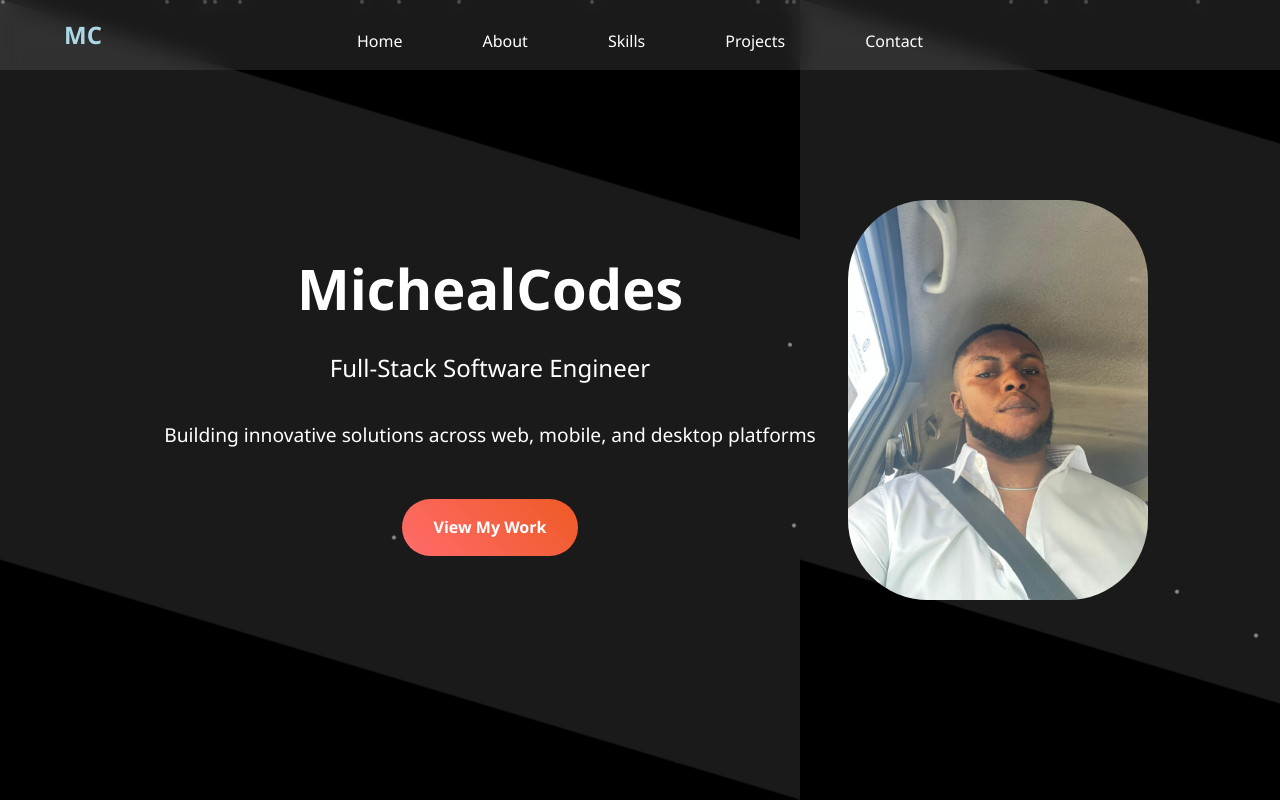
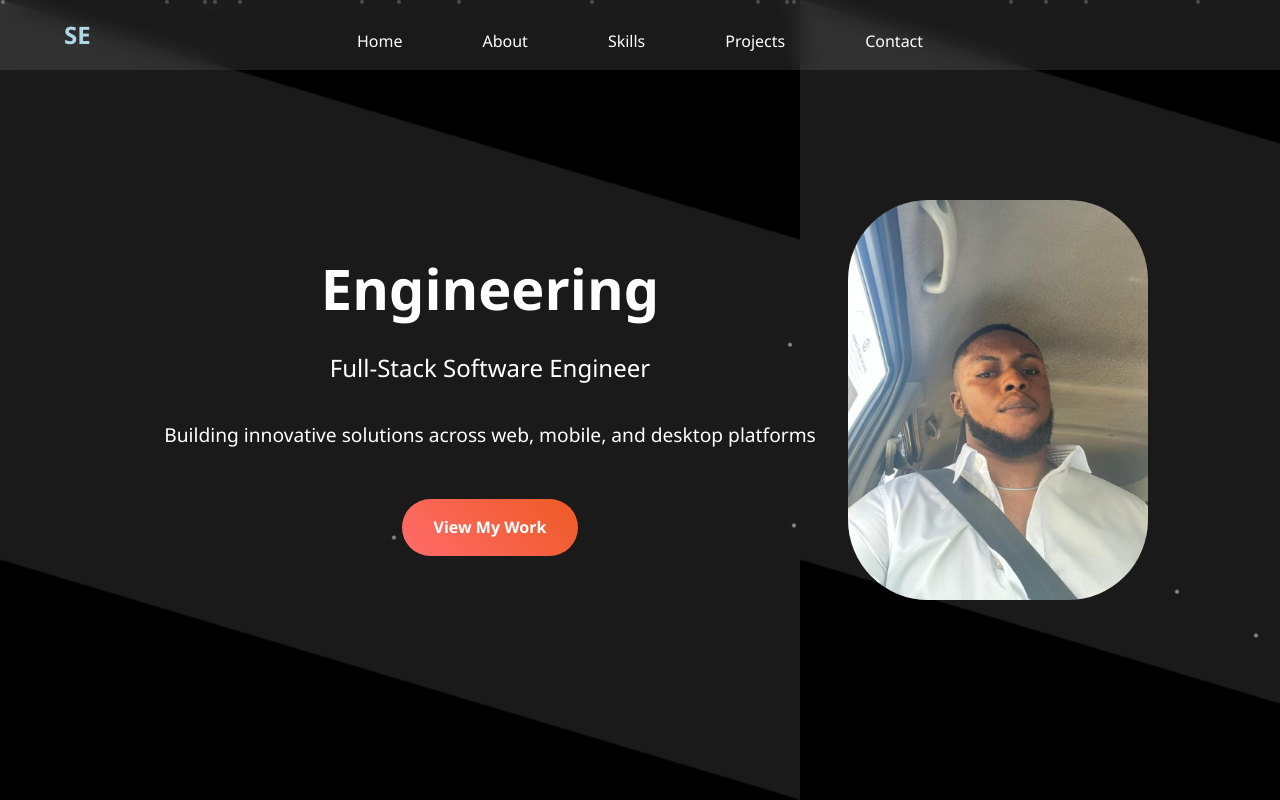
Before and after one commit to kesh-hub1/Portifolio, a plain HTML site: page index.html in a window 1280 px wide. Shown: the top 800 px of the page. Drawn offline with Linux system fonts and the light colour scheme.

Commit message:
Update index.html

```diff
--- a/index.html
+++ b/index.html
@@ -3,7 +3,7 @@
 <head>
     <meta charset="UTF-8">
     <meta name="viewport" content="width=device-width, initial-scale=1.0">
-    <title>Micheal - Software Engineer</title>
+    <title>Software Engineer</title>
 </head>
 
     <style>
@@ -481,7 +481,7 @@
     <div class="particles"></div>
 
     <nav id="navbar">
-        <h1 style="color: lightblue; margin-left:5%; margin-bottom:-2%;">MC</h1>
+        <h1 style="color: lightblue; margin-left:5%; margin-bottom:-2%;">SE</h1>
 
         <ul>
             <li><a href="#home">Home</a></li>
@@ -494,7 +494,7 @@
 
     <section id="home" class="hero">
         <div class="hero-content">
-            <h1>MichealCodes</h1>
+            <h1>Engineering</h1>
             <p class="subtitle">Full-Stack Software Engineer</p>
             <p class="tagline">Building innovative solutions across web, mobile, and desktop platforms</p>
             <a href="#projects" class="cta-button">View My Work</a>
@@ -718,7 +718,7 @@
     </section>
 
     <footer>
-        <p>&copy; 2025 Micheal Codes. All rights reserved. | In courtsey of Kesh.hub 😎, Built with passion and lots of coffee ☕</p>
+        <p>&copy; 2025 Software Engineering. All rights reserved. | In courtsey of Kesh.hub 😎, Built with passion and lots of coffee ☕</p>
     </footer>
 
     <script>
```
